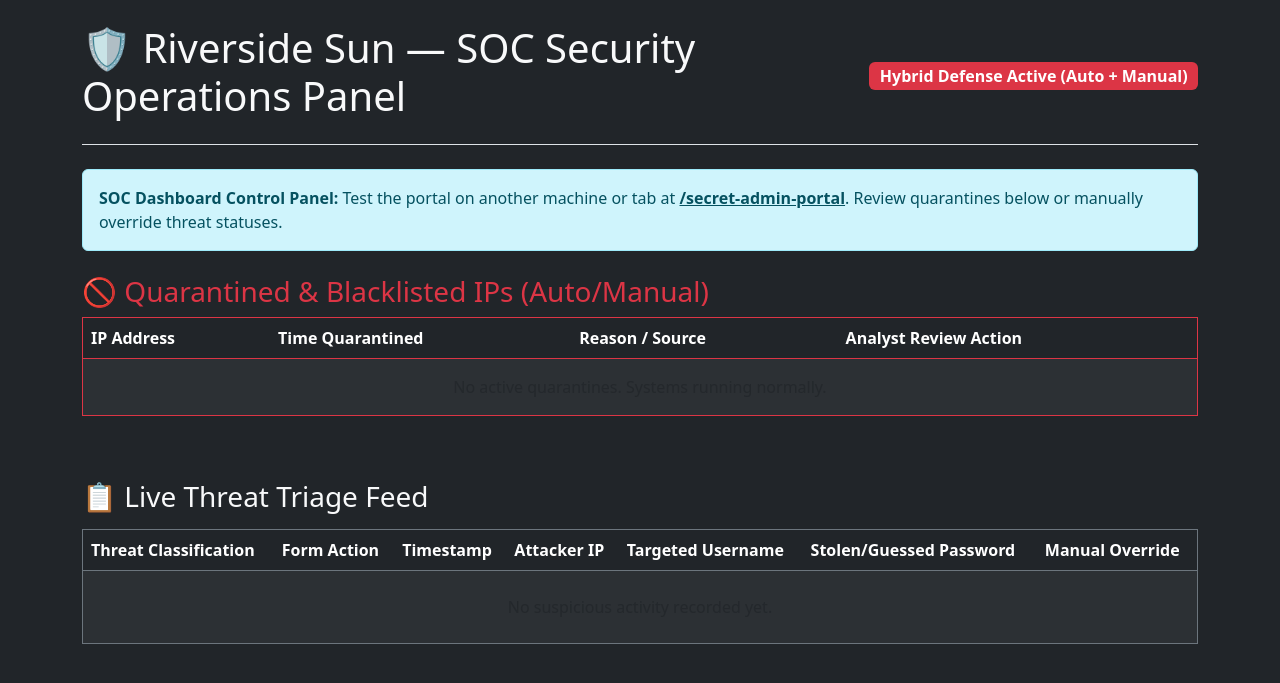
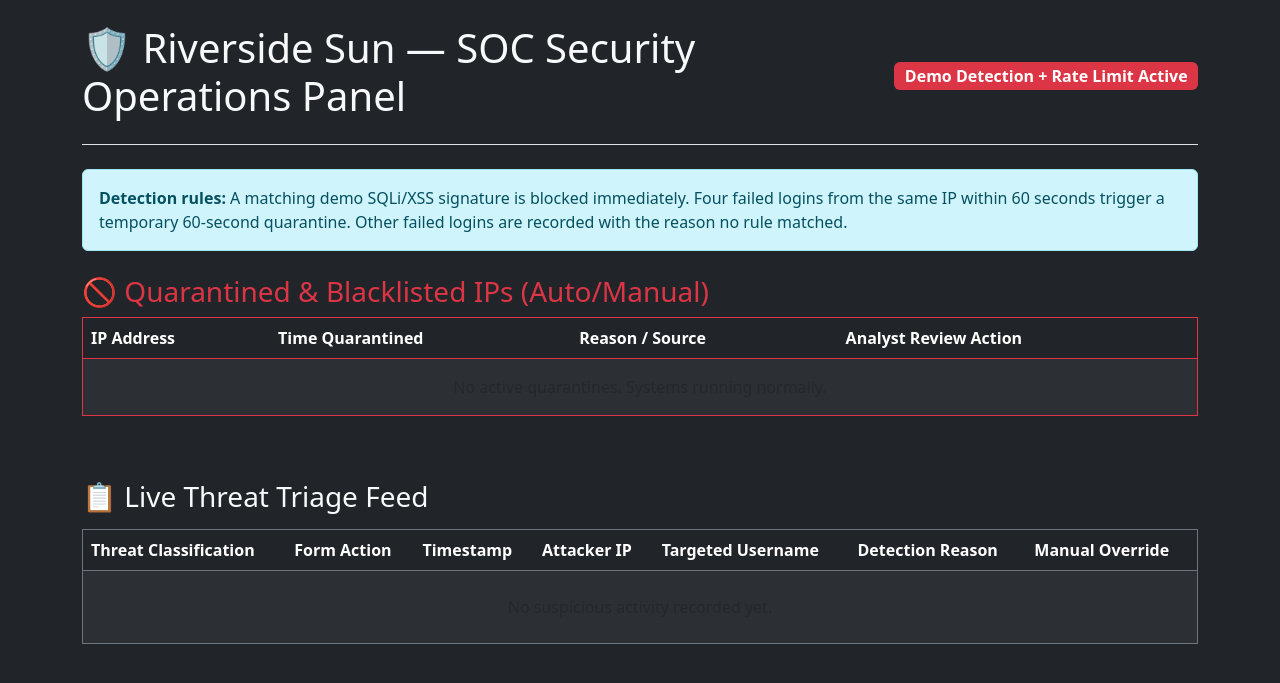
Before and after one commit to Zanele6293/Web-Based-Honeypot-and-Threat-Monitoring-Dashboard, a Flask app: page /dashboard in a window 1280 px wide. Shown: the top 683 px of the page. Run offline with Flask 3, Linux system fonts and the light colour scheme.

Commit message:
added tests

```diff
--- a/app.py
+++ b/app.py
@@ -1,9 +1,15 @@
 from datetime import date, datetime, timedelta
+import time
+from collections import defaultdict, deque
 from flask import Flask, redirect, render_template, request, url_for, session
 
 app = Flask(__name__)
 
 app.secret_key = "riverside-sun_secure_key_9911"
+
+RATE_LIMIT_WINDOW_SECONDS = 60
+RATE_LIMIT_MAX_ATTEMPTS = 4
+RATE_LIMIT_BLOCK_SECONDS = 60
 
 # Data of valid employees
 VALID_EMPLOYEES = {
@@ -15,28 +21,55 @@
 attack_logs = []
 # A dictionary that tracks IPs manually and automatically.
 blocked_ips = {}
+failed_attempts = defaultdict(deque)
 
 
 def get_real_client_ip():
-    """Extracts the true client IP address even when behind reverse proxies."""
-    if request.headers.get("X-Forwarded-For"):
-        # The first IP in the comma-separated list is the real external machine
-        return request.headers.get("X-Forwarded-For").split(",")[0].strip()
+    """Return the direct peer address; forwarded headers are not trusted."""
     return request.remote_addr
 
 
 def inspect_firewall_rules(username, password):
-    """Checks incoming user input for common hacker signatures
-
-    like SQL Injection (e.g., 'OR 1=1) or Script Tags (XSS).
-    """
-    malicious_signatures = ["'", '"', "or 1=1", "select *", "<script>", "--", ";"]
+    """Return a simple demo-rule explanation when a signature matches."""
+    malicious_signatures = [
+        ("SQL injection", "'"),
+        ("SQL injection", '"'),
+        ("SQL injection", "or 1=1"),
+        ("SQL injection", "select *"),
+        ("SQL injection", "union"),
+        ("SQL injection", "--"),
+        ("SQL injection", ";"),
+        ("XSS", "<script>"),
+        ("XSS", "javascript:"),
+        ("XSS", "alert("),
+    ]
     combined_input = (username + " " + password).lower()
 
-    for signature in malicious_signatures:
+    for category, signature in malicious_signatures:
         if signature in combined_input:
-            return True  # Firewall triggered! Malicious pattern found.
-    return False
+            return f"{category} demo signature matched: {signature}"
+    return None
+
+
+def get_active_block(ip_address):
+    """Return an active block, clearing it if its temporary period has ended."""
+    block = blocked_ips.get(ip_address)
+    if block is not None:
+        expires_at = block.get("expires_at")
+        if expires_at is not None and time.monotonic() >= expires_at:
+            del blocked_ips[ip_address]
+            return None
+    return block
+
+
+def count_recent_failed_attempts(ip_address, current_time):
+    """Count failed attempts from this IP within the configured rolling window."""
+    attempts = failed_attempts[ip_address]
+    window_start = current_time - RATE_LIMIT_WINDOW_SECONDS
+    while attempts and attempts[0] <= window_start:
+        attempts.popleft()
+    attempts.append(current_time)
+    return len(attempts)
 
 
 # Home route redirects visitors to our portal
@@ -51,21 +84,16 @@
     ip_address = get_real_client_ip()
     action_type = request.args.get("action", "login")
 
-    if ip_address in blocked_ips:
+    if get_active_block(ip_address) is not None:
         return render_template(
             "blocked.html",
-            message=(
-                "Access Denied: Your IP address ("
-                + ip_address
-                + ") has been blacklisted by Riverside Sun Security Operations (SOC) due to suspicious malicious activity."
-            ),
+            message=f"Access denied. {blocked_ips[ip_address]['reason']}",
         )
 
     if request.method == 'POST':
         username = request.form.get("username", "").strip().lower()
         password = request.form.get("password", "").strip()
 
-        # This gets the IP address of who is visiting (fixed to keep the real external IP)
         ip_address = get_real_client_ip()
         timestamp = datetime.now().strftime("%Y-%m-%d %H:%M:%S")
         # The line below will show us the browser or tool they used to log in
@@ -74,59 +102,60 @@
 
         # Checking if the user is a valid employee
         if username in VALID_EMPLOYEES and VALID_EMPLOYEES[username] == password:
+            failed_attempts.pop(ip_address, None)
             session["logged_in_user"] = username
             return redirect(url_for("employee_dashboard"))
 
-        is_attack = inspect_firewall_rules(username, password) # Firewall deep inspection
+        current_time = time.monotonic()
+        ip_attempt = count_recent_failed_attempts(ip_address, current_time)
+        detection_reason = inspect_firewall_rules(username, password)
 
-        ip_attempt = sum(1 for log in attack_logs if log["ip"] == ip_address) + 1 # We are counting how many times the attacker tried to hack us
-
-        if is_attack:
+        if detection_reason:
             blocked_ips[ip_address] = {
                 "time": timestamp,
-                "reason": "WAF Rule Triggered: Malicious Payload Injection",
+                "reason": detection_reason,
             }
-            threat_level = "🔥 WAF BLOCKED (Injection Attack)"
-
-        elif ip_attempt >= 4:
+            threat_level = "🔥 WAF BLOCKED (Injection Pattern)"
+        elif ip_attempt >= RATE_LIMIT_MAX_ATTEMPTS:
+            detection_reason = (
+                f"Rate limit exceeded: {ip_attempt} failed attempts within "
+                f"{RATE_LIMIT_WINDOW_SECONDS} seconds; temporary block for "
+                f"{RATE_LIMIT_BLOCK_SECONDS} seconds."
+            )
             blocked_ips[ip_address] = {
                 "time": timestamp,
-                "reason": "Automated Quarantined (Exceeded 3 Failed Attempts)",
+                "reason": detection_reason,
+                "expires_at": current_time + RATE_LIMIT_BLOCK_SECONDS,
             }
-            threat_level = "🔴 AUTO-QUARANTINED BY SYSTEM"
+            threat_level = "🔴 RATE LIMITED (Temporary Quarantine)"
         else:
-            threat_level = (
-                "🚨 CONFIRMED BOT" if ip_attempt > 3 else "⚠️ SUSPICIOUS ATTEMPT"
-            )
+            detection_reason = "Failed login; no demo detection rule matched."
+            threat_level = "⚠️ Failed Login"
 
-        """Saving the hacker's details on the database"""
+        # Keep investigation metadata in memory without retaining submitted passwords.
         log_entry = {
             "ip": ip_address,
             "action": form_type,
             "username": username,
-            "password": password,
             "time": timestamp,
             "attempt": ip_attempt,
             "threat": threat_level,
+            "reason": detection_reason,
             "agent": user_agent
         }
 
         attack_logs.insert(0, log_entry)
 
         # If the auto-block just triggered, show blocked page immediately
-        if ip_address in blocked_ips:
+        if get_active_block(ip_address) is not None:
             return render_template(
                 "blocked.html",
-                message=(
-                    "Security Alert: Maximum login attempts exceeded. Your IP ("
-                    + ip_address
-                    + ") has been auto-quarantined."
-                ),
+                message=f"Security alert. {blocked_ips[ip_address]['reason']}",
             )
         return render_template(
             "login.html",
             action=action_type,
-            error="Invalid Security Token. Access Logged."
+            error="Invalid credentials. Attempt recorded for the SOC dashboard."
         )
     return render_template("login.html", action=action_type, logs=attack_logs)
 
@@ -184,6 +213,8 @@
 """Our security dashboard where I'll be watching the attacks"""
 @app.route("/dashboard")
 def dashboard():
+    for ip_address in list(blocked_ips):
+        get_active_block(ip_address)
     return render_template("dashboard.html", logs=attack_logs, blocked=blocked_ips)
 
 
@@ -203,4 +234,4 @@
     return redirect(url_for("dashboard"))
 
 if __name__ == "__main__":
-    app.run(host="0.0.0.0", debug=True, port=5000)
+    app.run(host="127.0.0.1", debug=False, port=5000)
--- a/templates/dashboard.html
+++ b/templates/dashboard.html
@@ -11,13 +11,13 @@
     <div class="container">
         <header class="d-flex justify-content-between align-items-center border-bottom pb-3 mb-4">
             <h1>🛡️ Riverside Sun — SOC Security Operations Panel</h1>
-            <span class="badge bg-danger fs-6">Hybrid Defense Active (Auto + Manual)</span>
+            <span class="badge bg-danger fs-6">Demo Detection + Rate Limit Active</span>
         </header>
 
         <div class="alert alert-info">
-            <strong>SOC Dashboard Control Panel:</strong>
-            Test the portal on another machine or tab at <a href="/secret-admin-portal" target="_blank" class="alert-link">/secret-admin-portal</a>.
-            Review quarantines below or manually override threat statuses.
+            <strong>Detection rules:</strong> A matching demo SQLi/XSS signature is blocked immediately.
+            Four failed logins from the same IP within 60 seconds trigger a temporary 60-second quarantine.
+            Other failed logins are recorded with the reason no rule matched.
         </div>
 
         <!-- QUARANTINED & BLOCKED IPS -->
@@ -64,7 +64,7 @@
                         <th>Timestamp</th>
                         <th>Attacker IP</th>
                         <th>Targeted Username</th>
-                        <th>Stolen/Guessed Password</th>
+                        <th>Detection Reason</th>
                         <th>Manual Override</th>
                     </tr>
                 </thead>
@@ -77,7 +77,7 @@
                             <td>{{ log.time }}</td>
                             <td><code>{{ log.ip }}</code></td>
                             <td>{{ log.username }}</td>
-                            <td><span class="text-danger fw-bold">{{ log.password }}</span></td>
+                            <td>{{ log.reason }}</td>
                             <td>
                                 {% if log.ip in blocked %}
                                     <span class="badge bg-danger">Quarantined</span>
--- a/templates/login.html
+++ b/templates/login.html
@@ -45,11 +45,6 @@
         <button type="submit" class="btn btn-primary w-100">Secure Sign In</button>
         </form>
 
-        <div class="mt-4 pt-2 border-top text-center">
-            <small class="text-muted">💡 <strong>Demo Credentials Hint:</strong><br>
-            Email: <code>zanele@southernsun.com</code><br>
-            Password: <code>SunVaal2026!</code></small>
-        </div>
     </div>
     </body>
 </html>
```
Also changed, not shown: tests/test_app.py (added, +73 -0 lines), README.md.
